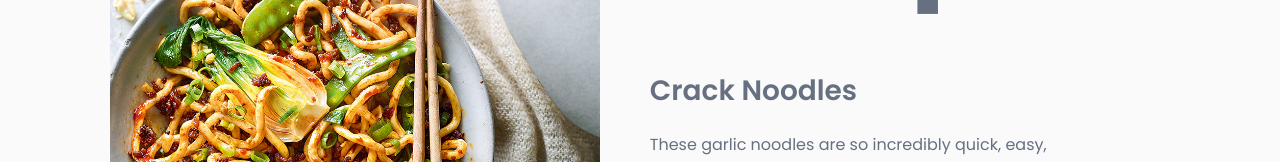
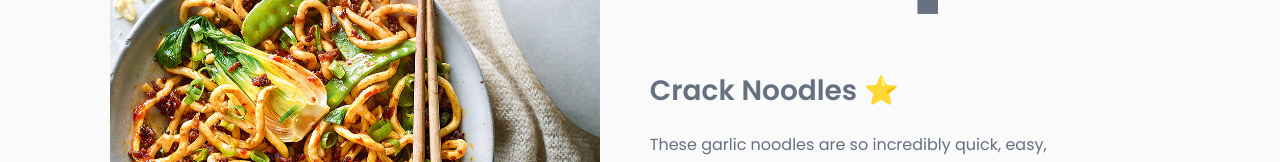
Before and after one commit to FredrikRidderfalk/let-me-feed-you, an Angular app: page /recipe in a window 1280 px wide. Shown: the part 292-454 px from the top of the page. Built offline with nearby package versions, Linux system fonts and the light colour scheme.

Commit message:
add star property to recipe

```diff
--- a/src/app/components/recipe/recipe.component.html
+++ b/src/app/components/recipe/recipe.component.html
@@ -7,7 +7,9 @@
       <div class="container__recipe-intro__text">
         <h1 class="large-title">Recipe</h1>
         <!-- <h2 class="title">{{ CrackNoodles.name.toLowerCase() }}.</h2> -->
-        <h2 class="title">{{ CrackNoodles.name }}</h2>
+        <h2 class="title">
+          {{ CrackNoodles.name }} <span *ngIf="CrackNoodles.star">⭐️</span>
+        </h2>
         <p class="description-text">{{ CrackNoodles.description }}</p>
       </div>
       <div class="container__tags">
--- a/src/app/models/models.ts
+++ b/src/app/models/models.ts
@@ -31,6 +31,7 @@ export interface FlexItem {
 
 export interface Recipe {
     name: string;
+    star: boolean;
     description: string;
     tags: Tags;
     ingredients: Ingredient[];
--- a/src/assets/recipes/crack-noodles.json
+++ b/src/assets/recipes/crack-noodles.json
@@ -1,5 +1,6 @@
 {
     "name": "Crack Noodles",
+    "star": true,
     "description": "These garlic noodles are so incredibly quick, easy, and tasty, combining a few Western and Asian ingredients to make one very flavorful bowl of deliciousness.",
     "tags": {
             "quick": true,
```
